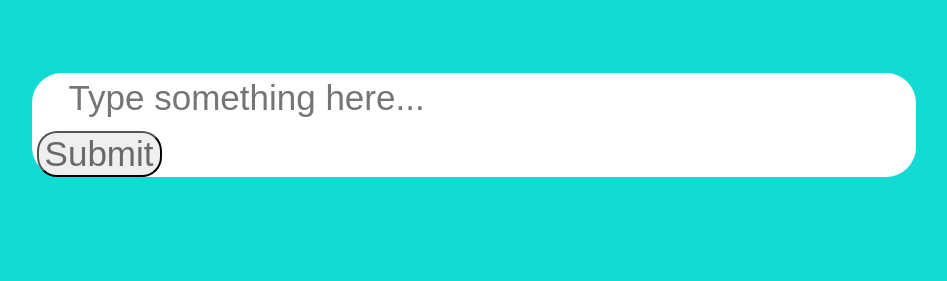
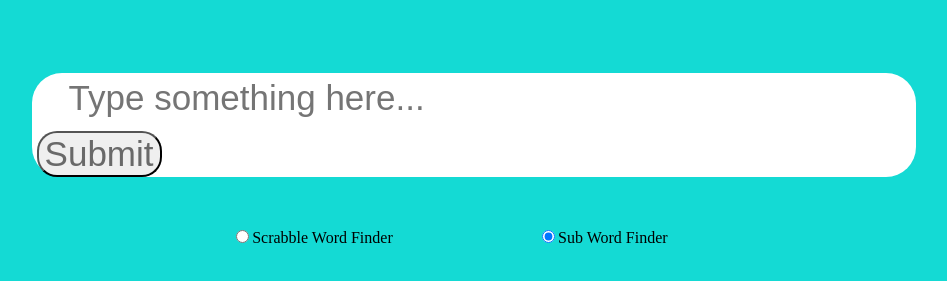
Before and after one commit to connor-isaias-white/what, a plain HTML site: page index.html in a window 1280 px wide. Shown: the part 267-548 px from the top of the page, without its empty margins (166-1113 px from the left). Drawn offline with Linux system fonts and the light colour scheme.

Commit message:
added scrabble word finder mode in html and css- still need to do java

```diff
--- a/index.html
+++ b/index.html
@@ -11,8 +11,14 @@
 <body>
     <h1>Subword</h1>
     <div id="textbox">
-            <input type="text" name="letters" id="letters" placeholder="Type something here..." display = "inline" autocomplete="off"></input>
+            <input type="text" name="letters" id="letters" placeholder="Type something here..." display = "inline" autocomplete="off">
             <div id="subbox"><button onclick="words('words_alpha.txt')">Submit</button></div>
+    </div>
+    <div id = "radios">
+        <form>
+            <input type="radio" name="type" value="Scrabble">Scrabble Word Finder
+            <input type="radio" name="type" value="Subword" checked>Sub Word Finder
+        </form>
     </div>
     <div id="answer"></div>
 </body>
--- a/style.css
+++ b/style.css
@@ -56,3 +56,11 @@
     margin-top: 10px;
     font-size: 25px;
 }
+#radios{
+    text-align: center;
+    margin-left: -15%;
+}
+#radios input{
+    margin-left: 10%;
+
+}
```
